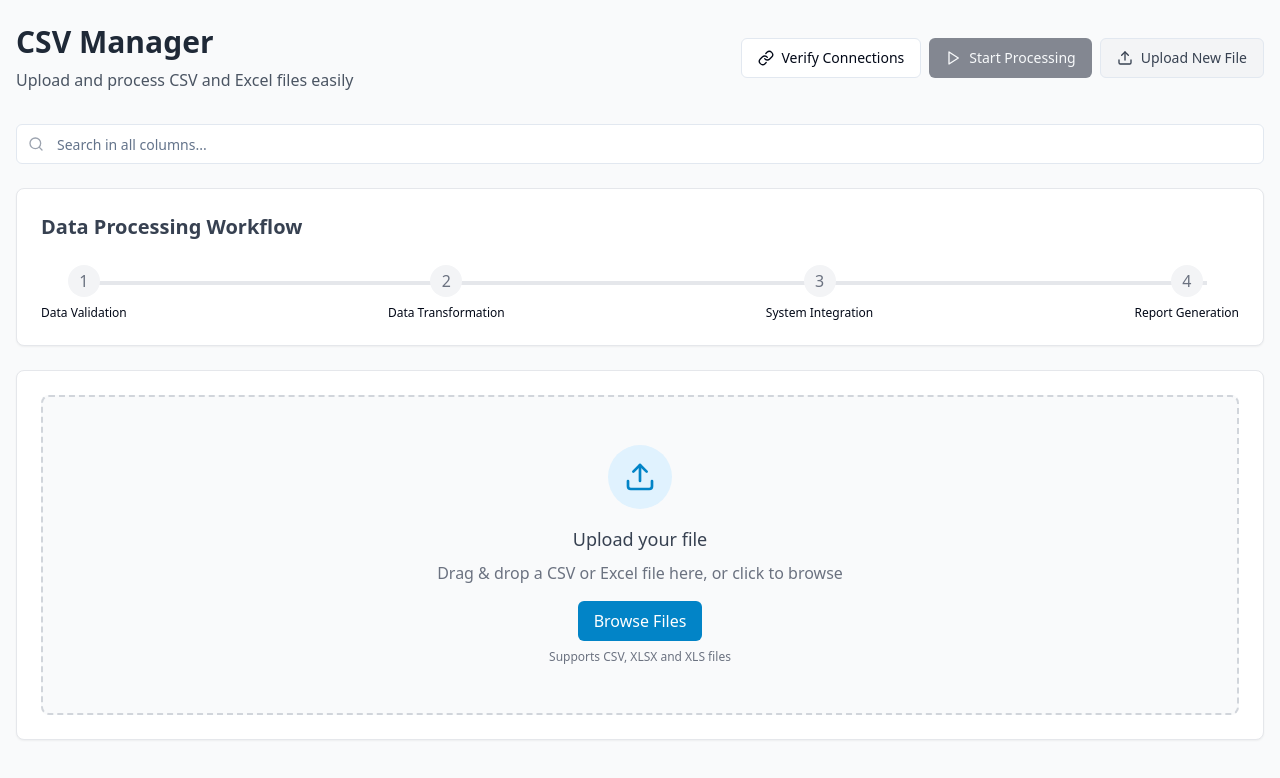
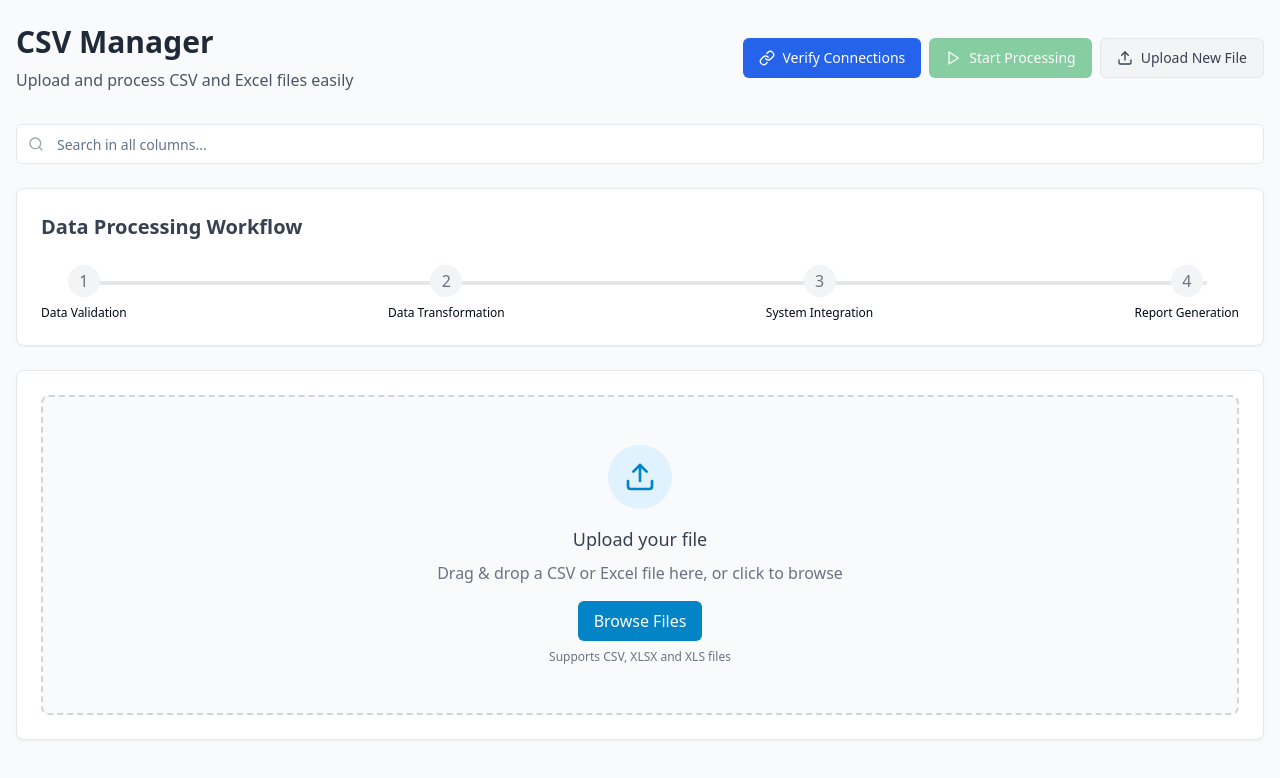
Before and after one commit to prolifiktech/csv-sidekick, a React (Vite) app: page / in a window 1280 px wide. Shown: the top 778 px of the page. Built offline with nearby package versions, Linux system fonts and the light colour scheme.

Commit message:
Update button colors
Updated the colors of the verify connections and start processing buttons.

```diff
--- a/src/components/Dashboard.tsx
+++ b/src/components/Dashboard.tsx
@@ -109,7 +109,7 @@ const Dashboard = () => {
           <Button
             onClick={verifyConnections}
             disabled={verifyingConnections}
-            variant="outline"
+            variant="blue"
             className="flex items-center gap-2"
           >
             <Link className="h-4 w-4" />
@@ -118,6 +118,7 @@ const Dashboard = () => {
           <Button
             onClick={startWorkflow}
             disabled={data.length === 0 || currentStepId !== null || workflowStarted}
+            variant="green"
             className="flex items-center gap-2"
           >
             <Play className="h-4 w-4" />
--- a/src/components/ui/button.tsx
+++ b/src/components/ui/button.tsx
@@ -1,3 +1,4 @@
+
 import * as React from "react"
 import { Slot } from "@radix-ui/react-slot"
 import { cva, type VariantProps } from "class-variance-authority"
@@ -18,6 +19,8 @@ const buttonVariants = cva(
           "bg-secondary text-secondary-foreground hover:bg-secondary/80",
         ghost: "hover:bg-accent hover:text-accent-foreground",
         link: "text-primary underline-offset-4 hover:underline",
+        blue: "bg-blue-600 text-white hover:bg-blue-700",
+        green: "bg-green-600 text-white hover:bg-green-700",
       },
       size: {
         default: "h-10 px-4 py-2",
```
